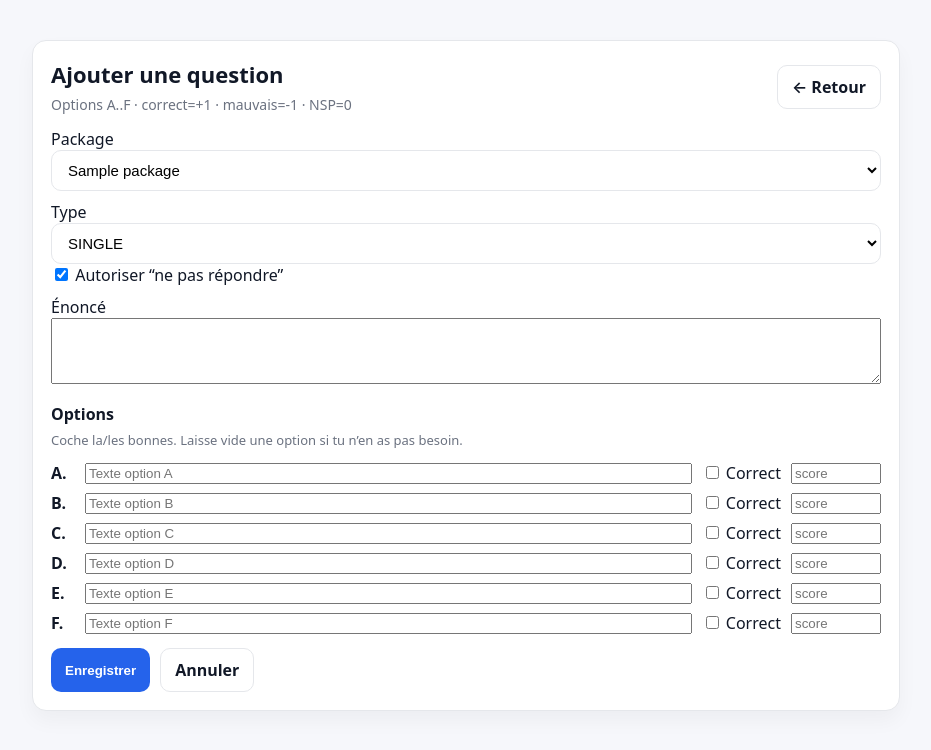
After one commit to erwandantec-commits/probance-certif, a PHP site: page /question_edit.php in a window 1280 px wide. The commit adds this page. Shown: the top 750 px of the page, without its empty margins (174-1105 px from the left). Run offline with PHP 8.4, Linux system fonts and the light colour scheme; tables that the repository leaves empty hold one stand-in row (values such as "Sample post").

Commit message:
admin CRUD questions stable

```diff
--- a/app/admin/index.php
+++ b/app/admin/index.php
@@ -1,5 +1,5 @@
 <?php
-require_once __DIR__ . '/auth.php';
+require_once __DIR__ . '/_auth.php';
 require_admin();
 
 require_once __DIR__ . '/../i18n.php';
@@ -181,8 +181,9 @@ $stats = $pdo->query("
       <h2><?= h(t('admin.sessions')) ?></h2>
 
       <p>
-        <a href="/start.php">← Start</a> |
+        <a href="/start.php">Start</a> |
         <a href="/admin/packages.php">Packages</a> |
+        <a href="/admin/questions.php">Questions</a> |
         <a href="/admin/logout.php">Déconnexion</a>
       </p>
 
--- /dev/null
+++ b/app/admin/question_edit.php
@@ -0,0 +1,208 @@
+<?php
+require_once __DIR__ . '/../db.php';
+require_once __DIR__ . '/_auth.php';
+
+$pdo = db();
+
+$id = (int)($_GET['id'] ?? 0);
+$isNew = isset($_GET['new']);
+$prefPkg = (int)($_GET['package_id'] ?? 0);
+
+$packages = $pdo->query("SELECT id, name FROM packages ORDER BY id DESC")->fetchAll();
+
+$question = [
+  'id' => 0,
+  'package_id' => $prefPkg ?: (int)($packages[0]['id'] ?? 1),
+  'text' => '',
+  'question_type' => 'SINGLE',
+  'allow_skip' => 1,
+];
+
+$optionsByLabel = []; // 'A' => ['option_text'=>..., 'is_correct'=>..., 'score_value'=>...]
+
+if ($id > 0) {
+  $st = $pdo->prepare("SELECT id, package_id, text, question_type, allow_skip FROM questions WHERE id=?");
+  $st->execute([$id]);
+  $q = $st->fetch();
+  if (!$q) { http_response_code(404); echo "Question not found"; exit; }
+
+  $question = [
+    'id' => (int)$q['id'],
+    'package_id' => (int)$q['package_id'],
+    'text' => (string)$q['text'],
+    'question_type' => (string)($q['question_type'] ?? 'SINGLE'),
+    'allow_skip' => (int)($q['allow_skip'] ?? 1),
+  ];
+
+  $os = $pdo->prepare("SELECT label, option_text, is_correct, score_value FROM question_options WHERE question_id=? ORDER BY label ASC");
+  $os->execute([$id]);
+  foreach ($os->fetchAll() as $o) {
+    $optionsByLabel[(string)$o['label']] = $o;
+  }
+}
+
+$labels = ['A','B','C','D','E','F'];
+$errors = [];
+
+if ($_SERVER['REQUEST_METHOD'] === 'POST') {
+  $question['package_id'] = (int)($_POST['package_id'] ?? $question['package_id']);
+  $question['text'] = trim((string)($_POST['text'] ?? ''));
+  $question['question_type'] = (string)($_POST['question_type'] ?? 'SINGLE');
+  $question['allow_skip'] = isset($_POST['allow_skip']) ? 1 : 0;
+
+  if ($question['text'] === '') $errors[] = "Énoncé obligatoire.";
+  if (!in_array($question['question_type'], ['SINGLE','MULTI','TRUE_FALSE'], true)) $errors[] = "Type invalide.";
+
+  $optText = $_POST['opt'] ?? [];
+  $correct = $_POST['correct'] ?? [];
+  $score = $_POST['score'] ?? [];
+
+  $rows = [];
+  foreach ($labels as $L) {
+    $t = trim((string)($optText[$L] ?? ''));
+    if ($t === '') continue;
+
+    $isCorrect = isset($correct[$L]) ? 1 : 0;
+
+    // default scoring
+    $sv = $isCorrect ? 1 : -1;
+
+    // NSP convenience
+    if (mb_strtoupper($t, 'UTF-8') === 'NSP') $sv = 0;
+
+    // optional manual override
+    if (isset($score[$L]) && $score[$L] !== '') {
+      $maybe = filter_var($score[$L], FILTER_VALIDATE_INT);
+      if ($maybe !== false) $sv = (int)$maybe;
+    }
+
+    $rows[] = ['label'=>$L, 'text'=>$t, 'is_correct'=>$isCorrect, 'score_value'=>$sv];
+  }
+
+  if (count($rows) < 2) $errors[] = "Il faut au moins 2 options.";
+  if (count($rows) > 6) $errors[] = "Max 6 options.";
+
+  $nbCorrect = array_sum(array_map(fn($r)=>$r['is_correct'], $rows));
+  if ($question['question_type'] === 'SINGLE' || $question['question_type'] === 'TRUE_FALSE') {
+    if ($nbCorrect !== 1) $errors[] = "Type {$question['question_type']} : exactement 1 bonne réponse.";
+  } else {
+    if ($nbCorrect < 1) $errors[] = "Type MULTI : au moins 1 bonne réponse.";
+  }
+
+  if (!$errors) {
+    $pdo->beginTransaction();
+    try {
+      if ($question['id'] > 0) {
+        $up = $pdo->prepare("UPDATE questions SET package_id=?, text=?, question_type=?, allow_skip=? WHERE id=?");
+        $up->execute([$question['package_id'], $question['text'], $question['question_type'], $question['allow_skip'], $question['id']]);
+        $qid = $question['id'];
+      } else {
+        $ins = $pdo->prepare("INSERT INTO questions(package_id, text, question_type, allow_skip) VALUES(?,?,?,?)");
+        $ins->execute([$question['package_id'], $question['text'], $question['question_type'], $question['allow_skip']]);
+        $qid = (int)$pdo->lastInsertId();
+      }
+
+      $pdo->prepare("DELETE FROM question_options WHERE question_id=?")->execute([$qid]);
+
+      $io = $pdo->prepare("INSERT INTO question_options(question_id,label,option_text,is_correct,score_value) VALUES(?,?,?,?,?)");
+      foreach ($rows as $r) {
+        $io->execute([$qid, $r['label'], $r['text'], $r['is_correct'], $r['score_value']]);
+      }
+
+      $pdo->commit();
+      header("Location: /admin/questions.php");
+      exit;
+    } catch (Throwable $e) {
+      $pdo->rollBack();
+      $errors[] = "Erreur DB: " . $e->getMessage();
+    }
+  }
+}
+
+function h($s) { return htmlspecialchars($s ?? '', ENT_QUOTES, 'UTF-8'); }
+?>
+<!doctype html>
+<html lang="fr">
+<head>
+  <meta charset="utf-8">
+  <title><?= $question['id'] ? "Modifier question #".(int)$question['id'] : "Ajouter une question" ?></title>
+  <meta name="viewport" content="width=device-width, initial-scale=1">
+  <link rel="stylesheet" href="/assets/style.css">
+</head>
+<body>
+<div class="container">
+  <div class="card" style="margin-top:30px;">
+    <div style="display:flex; justify-content:space-between; gap:12px; align-items:center;">
+      <div>
+        <h2 class="h1" style="margin:0;"><?= $question['id'] ? "Modifier question #".(int)$question['id'] : "Ajouter une question" ?></h2>
+        <p class="sub" style="margin:6px 0 0;">Options A..F · correct=+1 · mauvais=-1 · NSP=0</p>
+      </div>
+      <a class="btn ghost" href="/admin/questions.php">← Retour</a>
+    </div>
+
+    <?php if ($errors): ?>
+      <div class="card" style="box-shadow:none;border:1px solid #f3b; margin-top:14px;">
+        <b>Erreurs :</b>
+        <ul><?php foreach ($errors as $e): ?><li><?= h($e) ?></li><?php endforeach; ?></ul>
+      </div>
+    <?php endif; ?>
+
+    <form method="post" style="margin-top:14px;">
+      <label>Package</label><br>
+      <select name="package_id" required>
+        <?php foreach ($packages as $p): ?>
+          <option value="<?= (int)$p['id'] ?>" <?= $question['package_id']===(int)$p['id']?'selected':'' ?>>
+            <?= h($p['name']) ?>
+          </option>
+        <?php endforeach; ?>
+      </select>
+
+      <div style="height:10px;"></div>
+
+      <label>Type</label><br>
+      <select name="question_type">
+        <?php foreach (['SINGLE','MULTI','TRUE_FALSE'] as $t): ?>
+          <option value="<?= h($t) ?>" <?= $question['question_type']===$t?'selected':'' ?>><?= h($t) ?></option>
+        <?php endforeach; ?>
+      </select>
+
+      <label style="margin-left:12px;">
+        <input type="checkbox" name="allow_skip" <?= ((int)$question['allow_skip']===1)?'checked':'' ?>>
+        Autoriser “ne pas répondre”
+      </label>
+
+      <div style="height:10px;"></div>
+
+      <label>Énoncé</label><br>
+      <textarea name="text" rows="4" style="width:100%;" required><?= h($question['text']) ?></textarea>
+
+      <div style="height:14px;"></div>
+
+      <b>Options</b>
+      <p class="small" style="margin-top:6px;">Coche la/les bonnes. Laisse vide une option si tu n’en as pas besoin.</p>
+
+      <?php foreach ($labels as $L):
+        $cur = $optionsByLabel[$L] ?? null;
+        $t = $cur['option_text'] ?? '';
+        $c = (int)($cur['is_correct'] ?? 0) === 1;
+        $sv = $cur['score_value'] ?? '';
+      ?>
+        <div style="display:flex; gap:10px; align-items:center; margin:8px 0;">
+          <b style="width:24px;"><?= h($L) ?>.</b>
+          <input type="text" name="opt[<?= h($L) ?>]" value="<?= h($t) ?>" style="flex:1;" placeholder="Texte option <?= h($L) ?>">
+          <label style="white-space:nowrap;">
+            <input type="checkbox" name="correct[<?= h($L) ?>]" <?= $c?'checked':'' ?>> Correct
+          </label>
+          <input type="number" name="score[<?= h($L) ?>]" value="<?= h($sv) ?>" style="width:90px;" placeholder="score">
+        </div>
+      <?php endforeach; ?>
+
+      <div style="margin-top:14px; display:flex; gap:10px;">
+        <button class="btn" type="submit">Enregistrer</button>
+        <a class="btn ghost" href="/admin/questions.php">Annuler</a>
+      </div>
+    </form>
+  </div>
+</div>
+</body>
+</html>
```
Also changed, not shown: app/admin/question_delete.php (added, +20 -0 lines), app/admin/questions.php (added, +103 -0 lines), app/admin/_auth.php (renamed from app/admin/auth.php).
